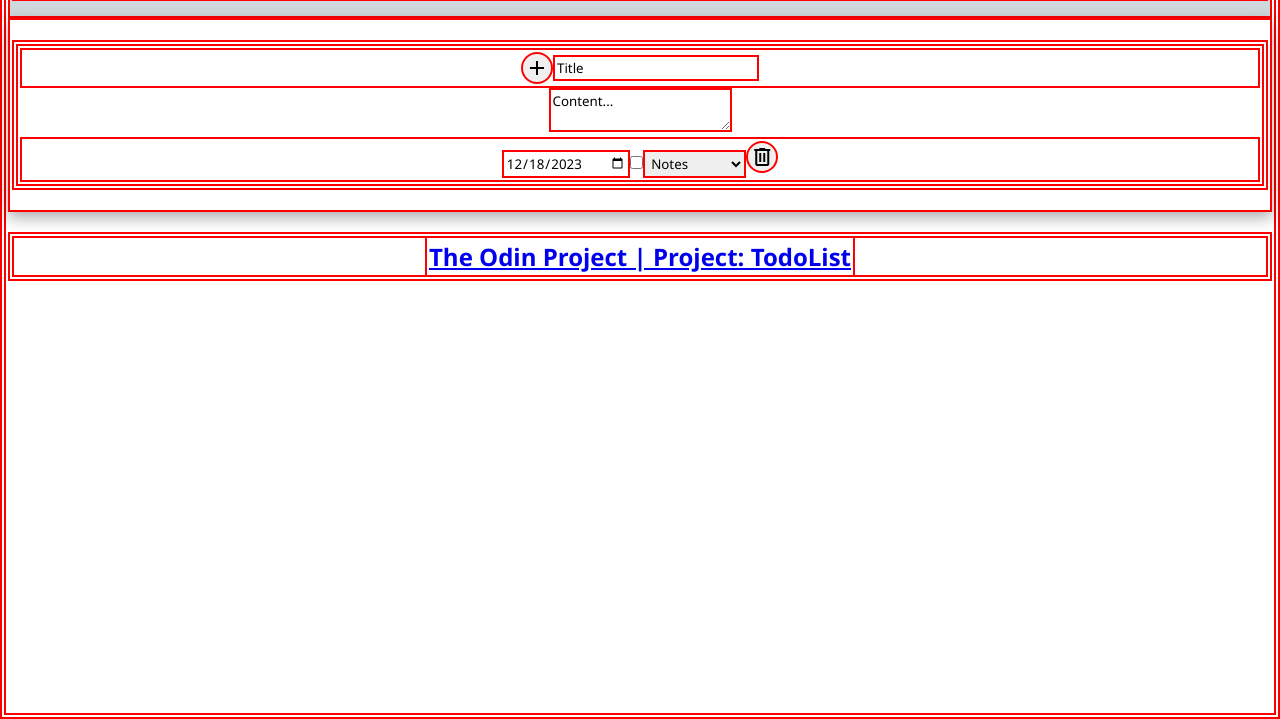
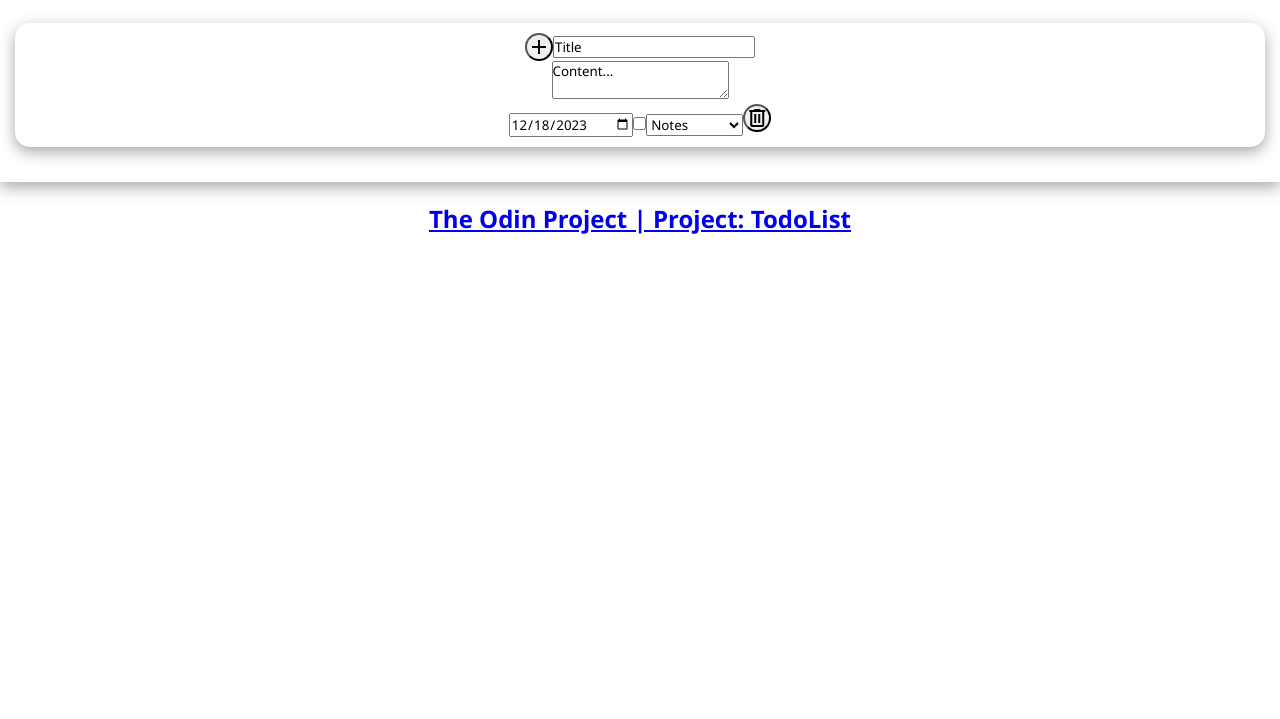
Before and after one commit to CyprianESPI/odin-todolist, a website built with webpack: page src/index.html in a window 1280 px wide. Shown: the part 97-816 px from the top of the page. Built offline with nearby package versions, Linux system fonts and the light colour scheme.

Commit message:
Add todo card

```diff
--- a/src/components/todoUi.js
+++ b/src/components/todoUi.js
@@ -15,6 +15,7 @@
         Utils.removeContent(parent);
 
         const container = document.createElement("div");
+        container.className = "todoCard";
 
         // Header
         const header = document.createElement("div");
--- a/src/styles.css
+++ b/src/styles.css
@@ -23,8 +23,6 @@
     margin: 0;
     padding: 0;
     font-family: 'Segoe UI', Tahoma, Geneva, Verdana, sans-serif;
-    border: 2px solid red;
-    padding: 2px;
 }
 
 /*
@@ -89,3 +87,10 @@
     justify-content: center;
     align-items: center;
 }
+
+.todoCard {
+    box-shadow: rgba(0, 0, 0, 0.35) 0px 5px 15px;
+    margin: 15px;
+    border-radius: var(--br);
+    padding: 10px;
+}
```
